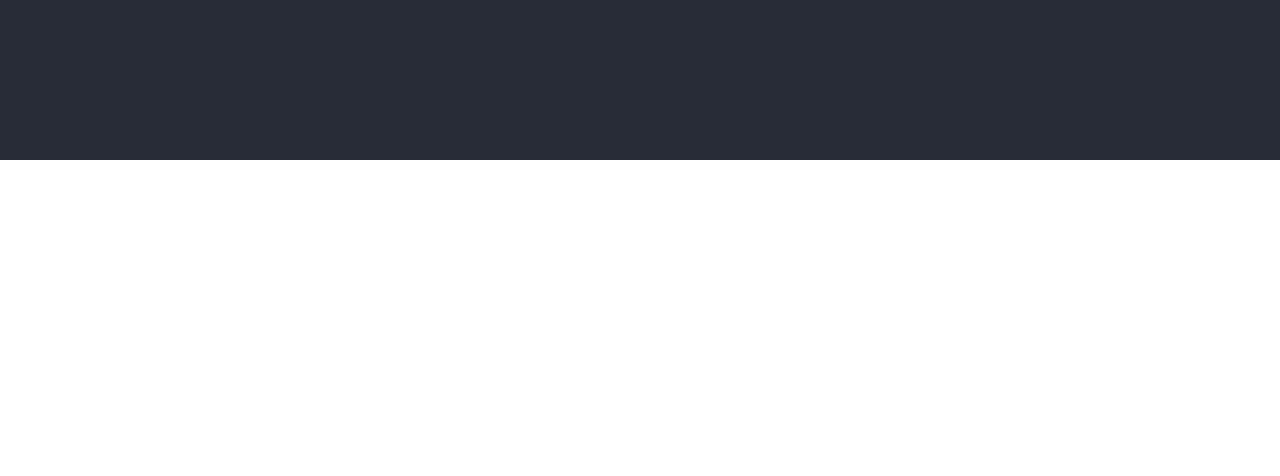
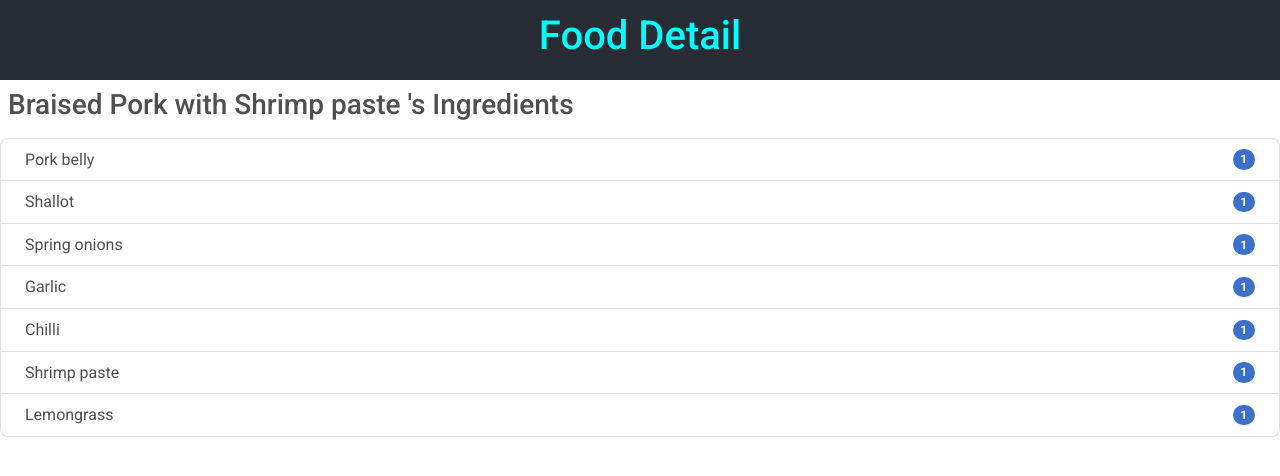
Before and after one commit to erayus/angi, a React (Create React App) app in the folder website/: page /food-list/1 in a window 1280 px wide. Before the commit this address led to /food-list/food-this-week. Shown: the top 476 px of the page. Built offline with nearby package versions, Linux system fonts and the light colour scheme.

Commit message:
Flesh out food detail

```diff
--- a/website/package.json
+++ b/website/package.json
@@ -13,6 +13,7 @@
     "mdb-react-ui-kit": "^1.0.0-beta7",
     "mobx": "^6.3.2",
     "mobx-react-lite": "^3.2.0",
+    "node-sass": "^6.0.1",
     "react": "^17.0.2",
     "react-dom": "^17.0.2",
     "react-router-dom": "^5.2.0",
--- a/website/src/App.tsx
+++ b/website/src/App.tsx
@@ -10,7 +10,6 @@ function App() {
       <div>
          <Switch>
             <Route path="/" component={Home}/>
-            {/* <Route path="/menu-items/:itemId" component={ItemDetail}/> */}
           </Switch>
       </div>
     </div>
--- a/website/src/components/food-item/food-item.component.tsx
+++ b/website/src/components/food-item/food-item.component.tsx
@@ -2,12 +2,11 @@ import React from 'react'
 import { MDBCard, MDBCardTitle, MDBBtn, MDBCardBody, MDBRow, MDBCol } from 'mdb-react-ui-kit';
 // import img from '../../assets/spaghetti.jpg';
 import { IFood } from '../../models/food';
+import { Link, RouteComponentProps, withRouter } from 'react-router-dom';
 
-type IProps = {
-  onFoodSelected: (id: number) => void;
-} & IFood;
+type IProps = IFood & RouteComponentProps ;
 
-const FoodItem: React.FC<IProps> = ({id, name, imgUrl, ingredients, onFoodSelected}) => {
+const FoodItem: React.FC<IProps> = ({id, name, imgUrl, ingredients, history}) => {
     const noOfDisplayingIngredientItems  = 2;
     const noOfMoreThanTwo = ingredients.length > noOfDisplayingIngredientItems ? ingredients.length - 2 : 0; //TODO: better name?
 
@@ -15,7 +14,7 @@ const FoodItem: React.FC<IProps> = ({id, name, imgUrl, ingredients, onFoodSelect
      ? (<MDBBtn className="m-1" size="sm"  rounded style={{fontSize: '10px', padding:'4px 8px'}}>+ {noOfMoreThanTwo}</MDBBtn>)
      : null;
     return (
-      <MDBCard className="m-2" onClick={() => onFoodSelected(id)}>
+        <MDBCard className="m-2" onClick={()=> history.push(`/food-list/${id}`)}>
             <MDBRow className='g-0'>
               <MDBCol size="4" style={{
                 backgroundImage: `url(${imgUrl})`,
@@ -48,4 +47,4 @@ const FoodItem: React.FC<IProps> = ({id, name, imgUrl, ingredients, onFoodSelect
     )
 }
 
-export default FoodItem;
+export default withRouter(FoodItem);
--- a/website/src/components/food-list/food-list.component.tsx
+++ b/website/src/components/food-list/food-list.component.tsx
@@ -7,9 +7,7 @@ type IProps = {
 }
 
 const FoodList: React.FC<IProps> = (props) => {
-    const foodSelectHandler = (id: number) => {
-      console.log('hello')
-    }
+
 
     return (
       <div>
@@ -23,7 +21,6 @@ const FoodList: React.FC<IProps> = (props) => {
                 category={food.category}
                 imgUrl={food.imgUrl}
                 ingredients={food.ingredients}
-                onFoodSelected={(id: number ) => foodSelectHandler(id)}
               />
             )
           })
--- a/website/src/store/foodStore.ts
+++ b/website/src/store/foodStore.ts
@@ -12,6 +12,10 @@ export default class FoodStore {
        this.foodList = FoodDirectory;
     };
 
+    getFoodForId = (id: number) : IFood | undefined => {
+        return this.foodList.find(item => item.id === id);
+    }
+
     addSchool = async (newFood: IFood) => {
     }
     removeFood = async (key: string) => {
--- /dev/null
+++ b/website/src/views/food-detail/foodDetail.tsx
@@ -0,0 +1,43 @@
+import React from 'react'
+import { useContext } from 'react';
+import { withRouter } from 'react-router'
+import { MDBBadge, MDBListGroup, MDBListGroupItem } from 'mdb-react-ui-kit';
+import { RouteComponentProps } from 'react-router-dom';
+import { useStore } from '../../store/rootStore';
+import { observer } from 'mobx-react-lite';
+
+type IProps = {
+
+} & RouteComponentProps;
+
+type Params = {
+    foodId: string
+}
+
+const FoodDetail : React.FC<RouteComponentProps<Params>> = ({match}) => {
+    // const itemList = useContext(menuContext);
+    const {foodStore} = useStore();
+    const targetFoodId = +match.params.foodId;
+    const targetFood = foodStore.getFoodForId(targetFoodId);
+
+    return (
+        <div>
+            <h3 className="mb-2 p-2">{targetFood ? targetFood.name : "Can't find food name." } 's Ingredients</h3>
+
+            <MDBListGroup style={{ minWidth: '22rem' }}>
+                {targetFood ? targetFood.ingredients.map(ing => (
+
+                    <MDBListGroupItem key={ing} className='d-flex justify-content-between align-items-center'>
+                        {ing}
+                        <MDBBadge pill>1</MDBBadge>
+                    </MDBListGroupItem>
+                    )) : "No ingredients found for this food."
+
+                }
+            </MDBListGroup>
+
+        </div>
+    )
+}
+
+export default withRouter(observer(FoodDetail))
--- /dev/null
+++ b/website/src/views/home/home.styles.scss
@@ -0,0 +1,16 @@
+.header {
+
+    background-color: #282c34;
+    min-height: 10vh;
+    display: flex;
+    flex-direction: column;
+    align-items: center;
+    justify-content: center;
+    font-size: calc(10px + 2vmin);
+    color: white;
+
+    h1 {
+        font-size: '30px';
+        color:aqua;
+    };
+}
--- a/website/src/views/home/home.tsx
+++ b/website/src/views/home/home.tsx
@@ -1,25 +1,41 @@
-import React, { useEffect } from 'react'
+import React, { useEffect, useState } from 'react'
 import {Redirect, Route, RouteComponentProps, Switch} from 'react-router-dom';
 import FoodThisWeek from '../food-this-week/foodThisWeek';
 import { useStore } from '../../store/rootStore';
-
+import FoodDetail from '../food-detail/foodDetail';
+import './home.styles.scss';
 type IProps = {
 
 } & RouteComponentProps;
 
-const Home: React.FC<IProps> = ({history}) => {
+const Home: React.FC<IProps> = ({location}) => {
     const {foodStore} = useStore();
     const {loadFood} = foodStore;
+    const [headerTitle, setTitle] = useState('RJ Menu');
 
     useEffect(()=> {
         loadFood();
     }, [loadFood]);
 
+    useEffect(()=> {
+        console.log(location);
+        if (location.pathname.includes('food-list/')) {
+            setTitle('Food Detail')
+        } else if (location.pathname.includes('food-this-week')) {
+            setTitle('Food This Week')
+        }
+    }, [location.pathname]);
+
+
+
     return (
         <React.Fragment>
-            <header className="App-header" style={{height: '10px'}}></header>
+            <header className="header">
+                <h1>{headerTitle}</h1>
+            </header>
             <Switch>
                 <Route exact path="/food-this-week" component={FoodThisWeek} />
+                  <Route path="/food-list/:foodId" component={FoodDetail}/>
                 <Redirect from="/" to="food-this-week"/>
             </Switch>
         </React.Fragment>
```
Also changed, not shown: website/src/views/item-detail/itemDetail.js (deleted, +0 -21 lines), 1 other file (tests, documents, lock files or other folders). Lines whose indentation alone changed are shown as unchanged.
